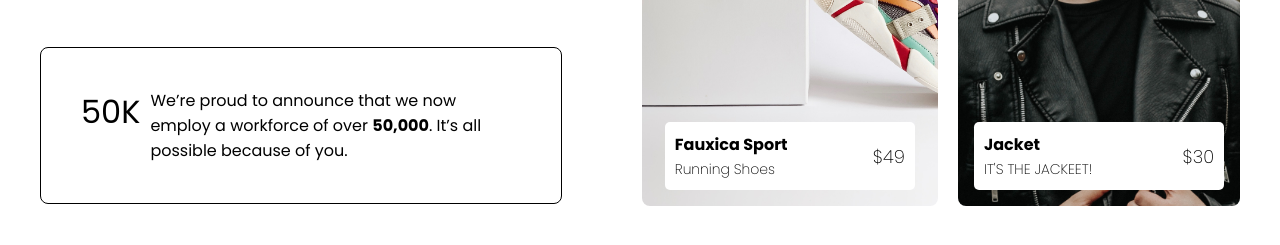
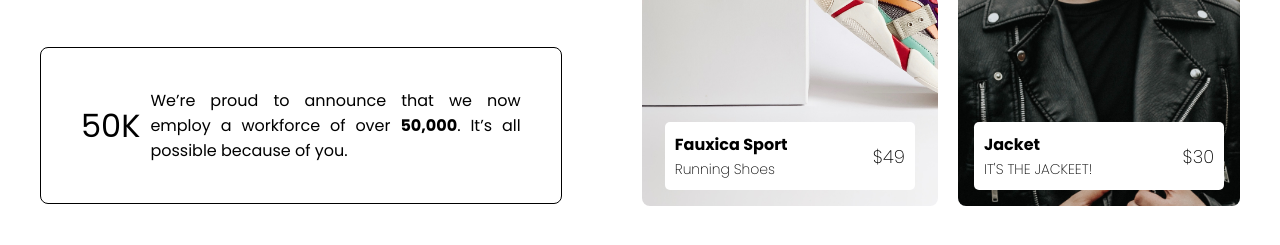
Before and after one commit to helderzack/ui-ux-design-course, a plain HTML site: page index.html in a window 1280 px wide. Shown: the part 479-724 px from the top of the page. Drawn offline with nearby package versions, Linux system fonts and the light colour scheme.

Commit message:
Changes in the README. Also, the text in the workforce container is justified now.

```diff
--- a/index.html
+++ b/index.html
@@ -177,7 +177,7 @@
         padding: 4rem;
         border-radius: 0.8rem;
         display: flex;
-        align-items: flex-start;
+        align-items: center;
         gap: 1rem;
       }
 
@@ -188,6 +188,7 @@
       }
 
       .workforce-container > p {
+        text-align: justify;
         font-size: 1.6rem;
       }
 
```
Also changed, not shown: 1 other file.
